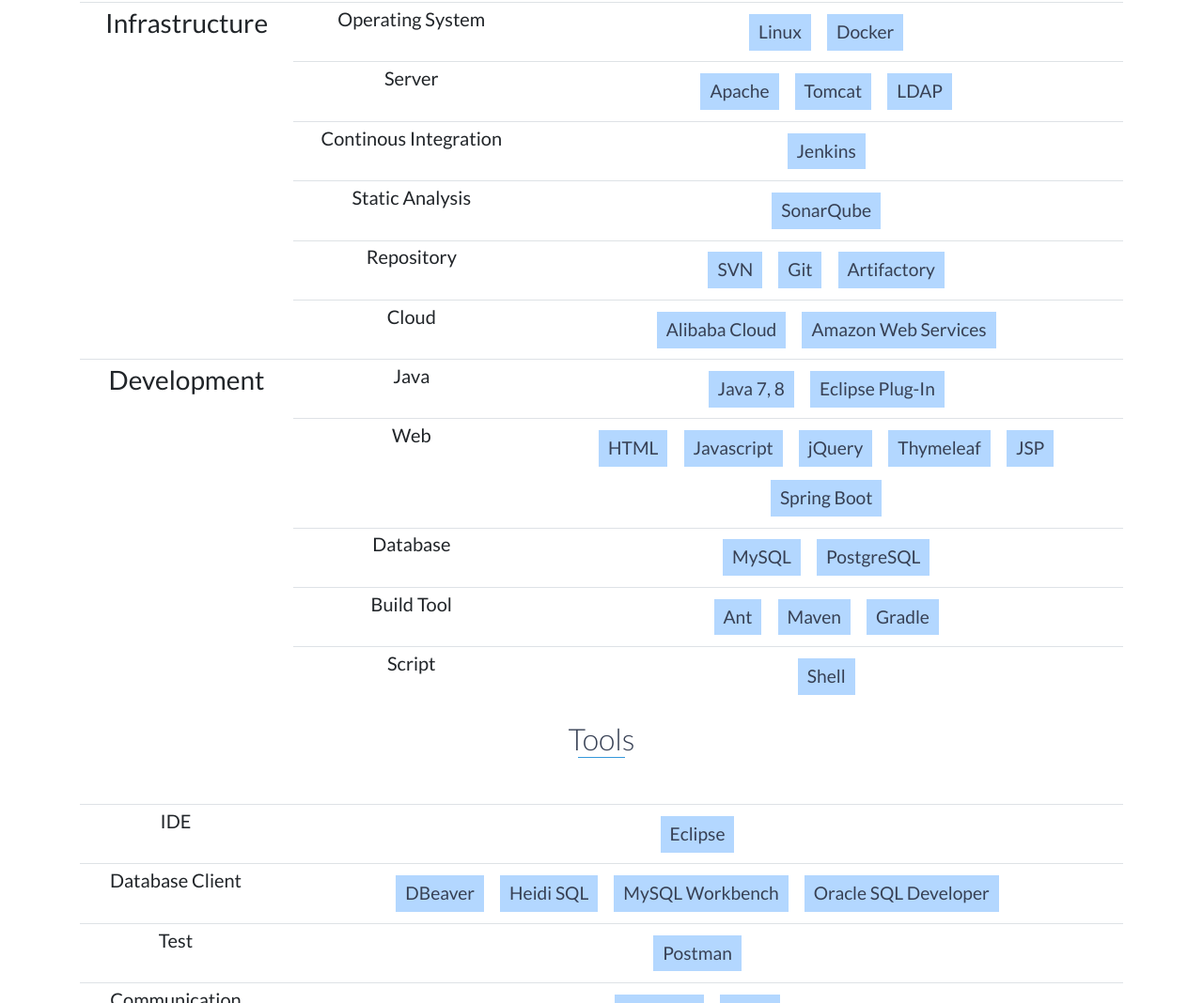
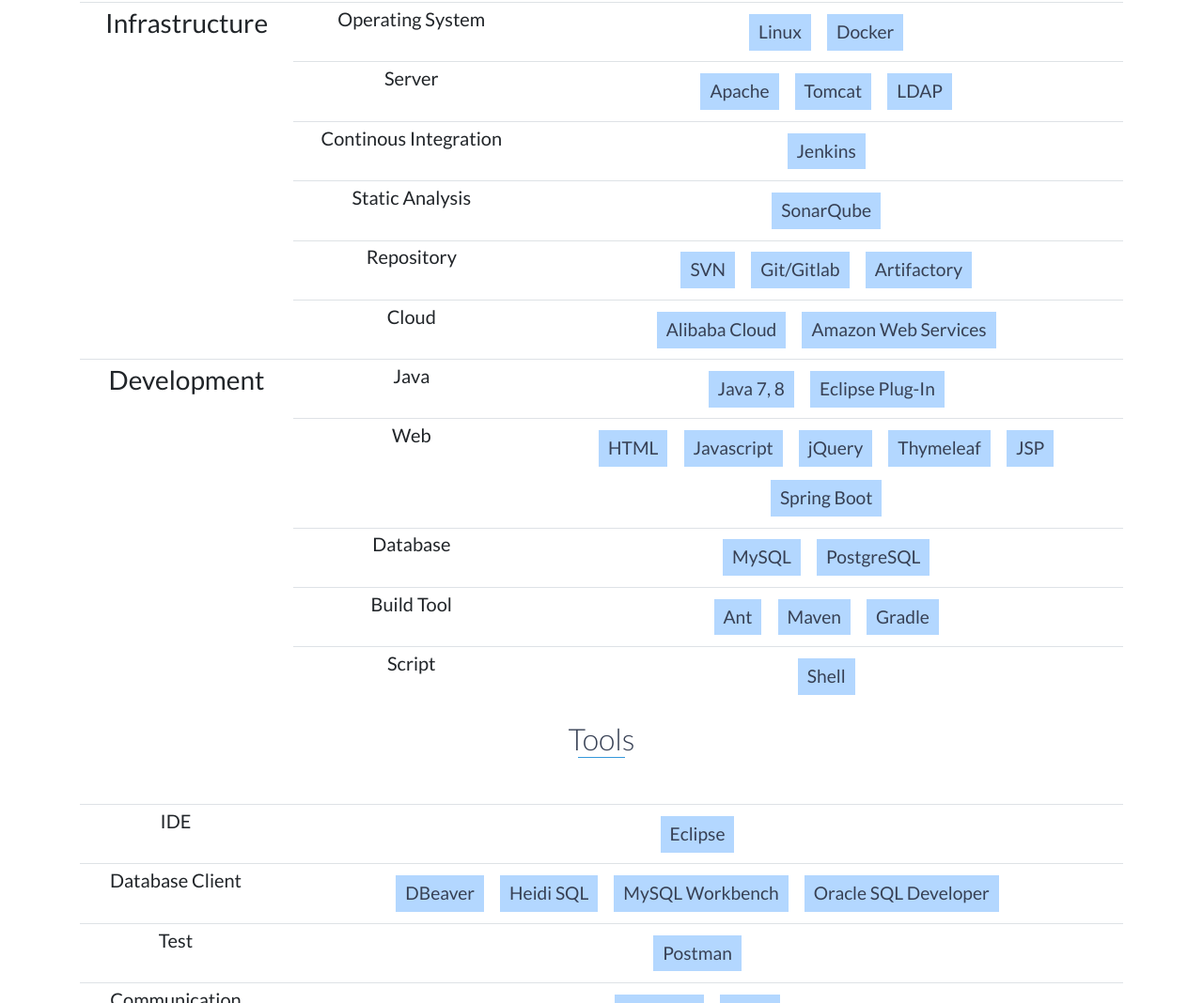
Before and after one commit to happygram/portfolio, a website: page index.html in a window 1280 px wide. Shown: the part 1783-2851 px from the top of the page at 94% size. Drawn offline with nearby package versions, Linux system fonts and the light colour scheme.

Commit message:
Update index.html

```diff
--- a/index.html
+++ b/index.html
@@ -178,7 +178,7 @@
 	       				<td>
 	        				<ul>
 			            		<li>SVN</li>
-	            				<li>Git</li>
+	            				<li>Git/Gitlab</li>
 	            				<li>Artifactory</li>
 							</ul>
 						</td>
```
